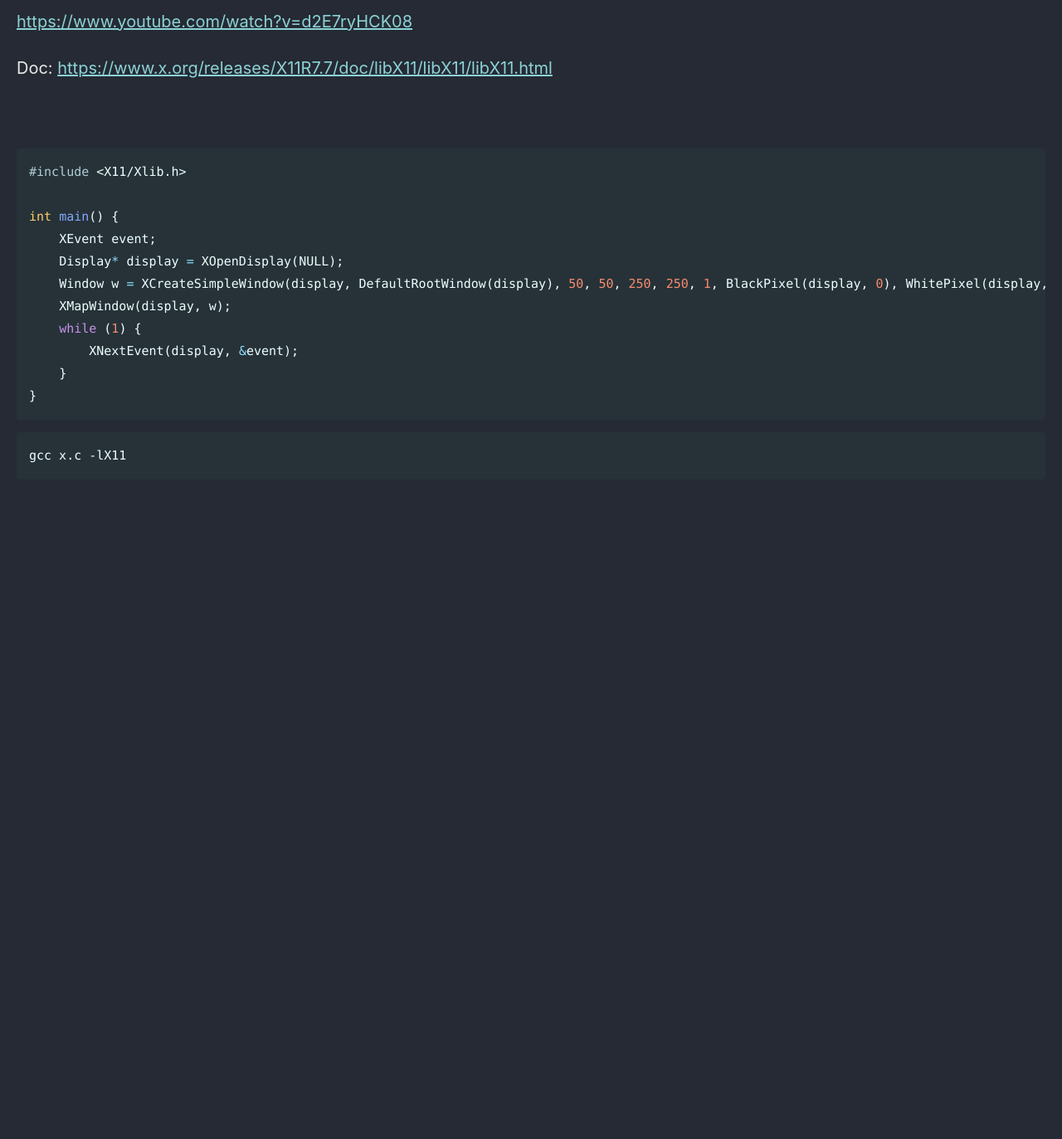
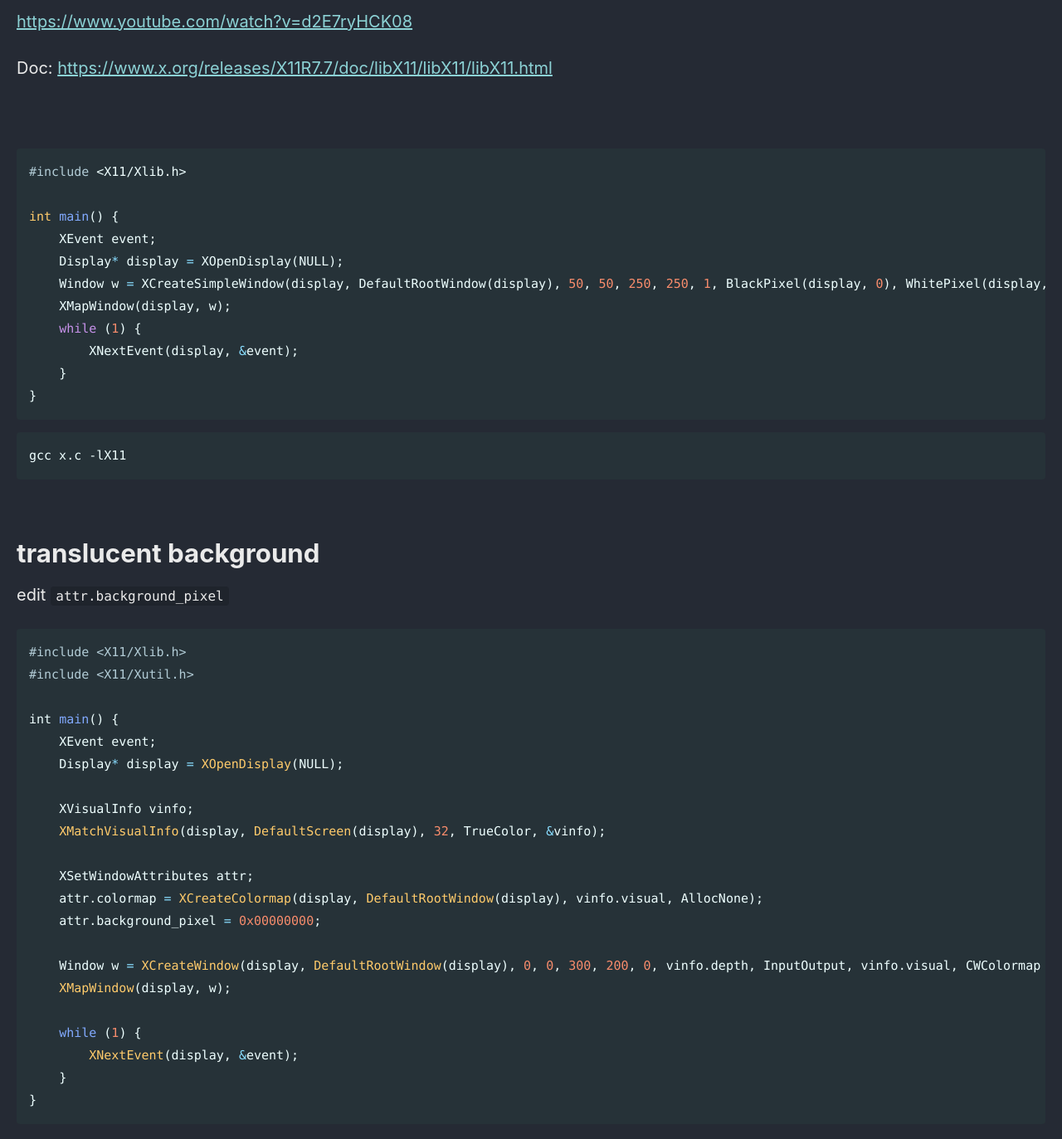
Before and after one commit to Connor-McCartney/Connor-McCartney.github.io, a Jekyll site: the page built from _pages/misc/xguic.md, in a window 1280 px wide and 1400 px high, scrolled down 193 px. Shown: the top 1373 px of the window at 83% size. Built offline with Jekyll 4.4.1, drawn with Linux system fonts in a browser that asks for light colours; cached includes are drawn as plain includes; before the commit the page ends 900 px from its top, so only the background shows below that.

Commit message:
Update xguic.md

````diff
--- a/_pages/misc/xguic.md
+++ b/_pages/misc/xguic.md
@@ -29,3 +29,35 @@ int main() {
 ```
 gcc x.c -lX11
 ```
+
+
+
+<br>
+
+# translucent background
+
+edit `attr.background_pixel`
+
+```python
+#include <X11/Xlib.h>
+#include <X11/Xutil.h>
+
+int main() {
+    XEvent event;
+    Display* display = XOpenDisplay(NULL);
+
+    XVisualInfo vinfo;
+    XMatchVisualInfo(display, DefaultScreen(display), 32, TrueColor, &vinfo);
+
+    XSetWindowAttributes attr;
+    attr.colormap = XCreateColormap(display, DefaultRootWindow(display), vinfo.visual, AllocNone);
+    attr.background_pixel = 0x00000000;
+
+    Window w = XCreateWindow(display, DefaultRootWindow(display), 0, 0, 300, 200, 0, vinfo.depth, InputOutput, vinfo.visual, CWColormap | CWBorderPixel | CWBackPixel, &attr);
+    XMapWindow(display, w);
+
+    while (1) {
+        XNextEvent(display, &event);
+    }
+}
+```
````
